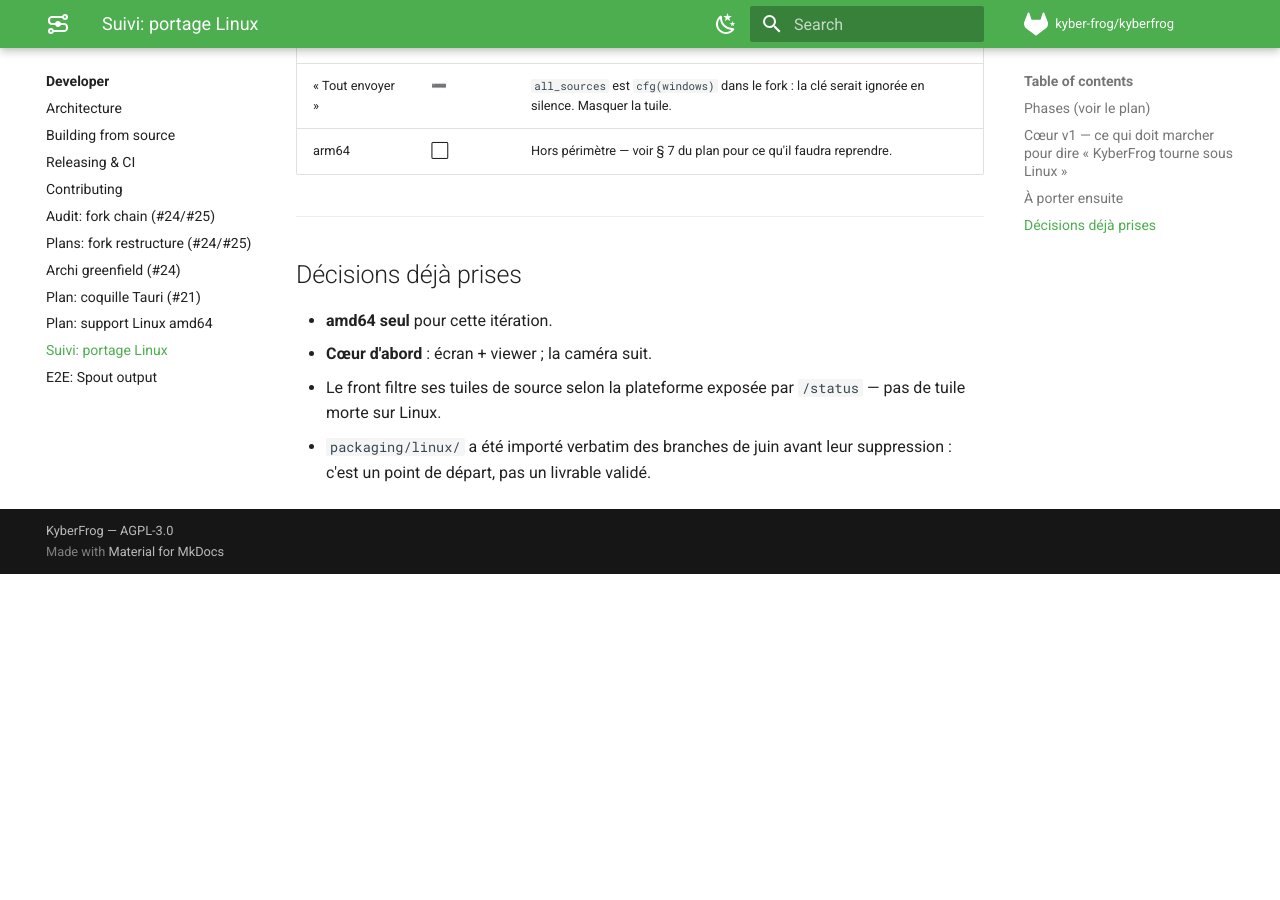
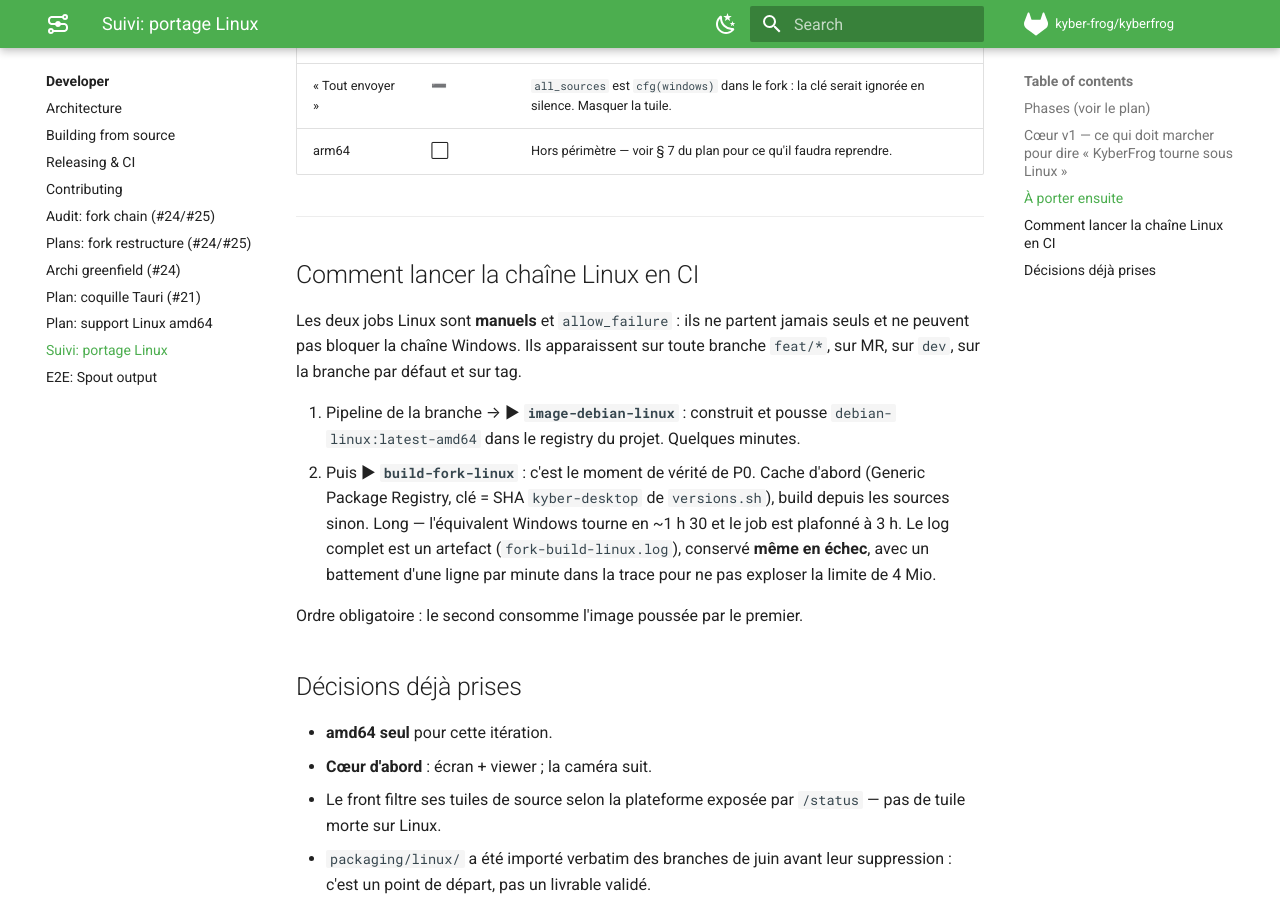
Before and after one commit to CollectiFrog/KyberFrog, an MkDocs documentation site: the page built from docs/dev/todo-linux.md, in a window 1280 px wide and 900 px high, scrolled down 2520 px. Built offline with MkDocs 1.6.1 and Material for MkDocs 9.7.7, drawn with Linux system fonts in a browser that asks for light colours; comment, search, counter and statistics services are not loaded; before the commit the page ends 3094 px from its top, so only the background shows below that; some of the changed text lies outside the part shown.

Commit message:
ci(linux): image de build amd64 reproductible (Kaniko) + job fork Linux (P1)
ops/docker-images/debian-linux/ : la référence que le job CI de la branche de
juin pointait sans qu'elle existe. Liste apt reprise du README de
kyber-desktop (seule liste à jour), deb-src activés pour `build-dep vlc`,
meson >= 1.10 par pip (exigence kymedia 0.27, jusqu'ici contournée à la volée
dans le job Windows), Rust 1.89.0 + cargo-c 0.10.15 comme le README les pinne.
Contrairement à debian-win64, cette image est reproductible depuis le dépôt.

image-debian-linux construit et pousse :latest-amd64 et un tag immuable par
SHA avec Kaniko : le runner de ce projet est l'executor Kubernetes, où
docker:dind demande un pod privilégié qu'il n'accorde pas ("Cannot connect to
the Docker daemon"). Kaniko construit depuis le même Dockerfile sans démon
Docker, dans un pod non privilégié — auth via /kaniko/.docker/config.json
généré en before_script, cache activé pour ne pas repartir de zéro à chaque
relance.

build-fork-linux : même forme que build-fork (cache Generic Package Registry
keyé par le SHA kyber-desktop), plus la vérification que le bundle contient
bien kycontroller/kyavserver/kyclient. build-linux.sh nomme sa sortie
kyber-linux-x86_64 en dur sur notre base : aucun changement fork nécessaire
pour l'amd64.

packaging/versions.sh : KYBER_DESKTOP_REF bumpé vers kyber-desktop@643ee0e
(la cascade P0 du plan) — sans ça build-fork-linux résout un pin antérieur au
correctif et échoue avec "no field camera_device on type &VideoConfig"
(exactement ce qui s'est produit avant ce fix).

Les deux jobs sont manuels et allow_failure : la chaîne Linux ne peut ni
partir seule, ni brûler des minutes, ni retenir l'installeur Windows.

Co-Authored-By: Claude Opus 5 <noreply@anthropic.com>

```diff
--- a/docs/dev/todo-linux.md
+++ b/docs/dev/todo-linux.md
@@ -16,8 +16,8 @@ Légende : ✅ fait · 🟡 partiel / à valider · ⬜ à faire · ➖ sans obj
 
 | Phase | État | Note |
 |---|---|---|
-| **P0** — compilation Linux du fork | 🟡 | Correctif poussé (cascade kymedia → kysdk → kyber-desktop). **Non vérifié par un build** : attend P1. |
-| **P1** — image Docker `debian-linux` | ⬜ | `ops/docker-images/debian-linux/` à créer ; meson ≥ 1.10. |
+| **P0** — compilation Linux du fork | 🟡 | Correctif poussé (cascade kymedia → kysdk → kyber-desktop). **Non vérifié par un build** : c'est le job `build-fork-linux` qui le prouvera. |
+| **P1** — image Docker `debian-linux` | 🟡 | `ops/docker-images/debian-linux/` écrit, job CI `image-debian-linux` prêt. **Jamais exécuté** — à lancer depuis l'UI GitLab. |
 | **P2** — app native Linux | ⬜ | Le gros morceau. Détail ci-dessous. |
 | **P3** — paquet `.deb` | 🟡 | `packaging/linux/` importé verbatim, jamais exécuté. |
 | **P4** — jobs CI amd64 | ⬜ | 2 jobs à écrire. |
@@ -58,6 +58,23 @@ Légende : ✅ fait · 🟡 partiel / à valider · ⬜ à faire · ➖ sans obj
 
 ---
 
+## Comment lancer la chaîne Linux en CI
+
+Les deux jobs Linux sont **manuels** et `allow_failure` : ils ne partent jamais
+seuls et ne peuvent pas bloquer la chaîne Windows. Ils apparaissent sur toute
+branche `feat/*`, sur MR, sur `dev`, sur la branche par défaut et sur tag.
+
+1. Pipeline de la branche → ▶ **`image-debian-linux`** : construit et pousse
+   `debian-linux:latest-amd64` dans le registry du projet. Quelques minutes.
+2. Puis ▶ **`build-fork-linux`** : c'est le moment de vérité de P0. Cache d'abord
+   (Generic Package Registry, clé = SHA `kyber-desktop` de `versions.sh`), build
+   depuis les sources sinon. Long — l'équivalent Windows tourne en ~1 h 30 et le
+   job est plafonné à 3 h. Le log complet est un artefact
+   (`fork-build-linux.log`), conservé **même en échec**, avec un battement d'une
+   ligne par minute dans la trace pour ne pas exploser la limite de 4 Mio.
+
+Ordre obligatoire : le second consomme l'image poussée par le premier.
+
 ## Décisions déjà prises
 
 - **amd64 seul** pour cette itération.
```
Also changed, not shown: .gitlab-ci.yml (+141 -0 lines), docs/dev/plan-linux-amd64.md (+9 -4 lines), ops/docker-images/debian-linux/README.md (added, +63 -0 lines), 2 other files.
